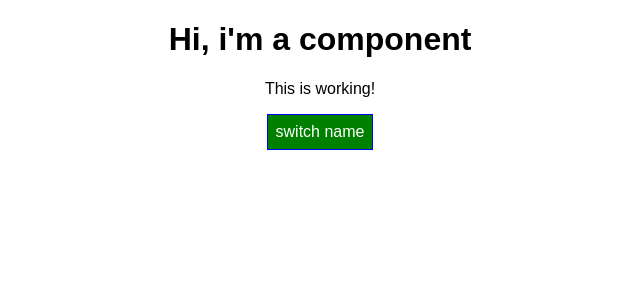
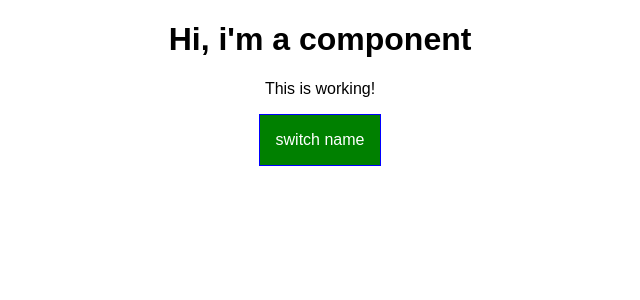
Before and after one commit to schmitty890/the-complete-guide-section-3, a React app: page / in a window 1280 px wide. Shown: the top 300 px of the page, without its empty margins (320-960 px from the left). Built offline with nearby package versions, Linux system fonts and the light colour scheme.

Commit message:
adding sudo selectors in css modules

```diff
--- a/src/App.css
+++ b/src/App.css
@@ -9,3 +9,26 @@
 .bold {
   font-weight: bold;
 }
+
+.App button {
+  border: 1px solid blue;
+  padding: 16px;
+  background-color: green;
+  font: inherit;
+  color: white;
+  cursor: pointer;
+}
+
+.App button:hover {
+  background-color: lightgreen;
+  color: black;
+}
+
+.App button.Red {
+  background-color: red;
+}
+
+.App button.Red:hover {
+  background-color: salmon;
+  color: black;
+}
--- a/src/App.js
+++ b/src/App.js
@@ -53,16 +53,8 @@ class App extends Component {
   }
 
   render() {
-    const style = {
-      backgroundColor: 'green',
-      color: 'white',
-      font: 'inherit',
-      border: '1px solid blue',
-      padding: '8px',
-      cursor: 'pointer'
-    };
-
     let persons = null;
+    let btnClass = '';
 
     if(this.state.showPersons) {
       persons = (
@@ -77,7 +69,8 @@ class App extends Component {
           })}
         </div>
       );
-      style.backgroundColor = 'red';
+
+      btnClass = classes.Red;
     }
 
     const assignedClasses = [];
@@ -96,7 +89,7 @@ class App extends Component {
           <h1>Hi, i'm a component</h1>
           <p className={assignedClasses.join(' ')}>This is working!</p>
           <button
-            style={style}
+            className={btnClass}
             onClick={this.togglePersonsHandler}>switch name</button>
           {persons}
         </div>
```
